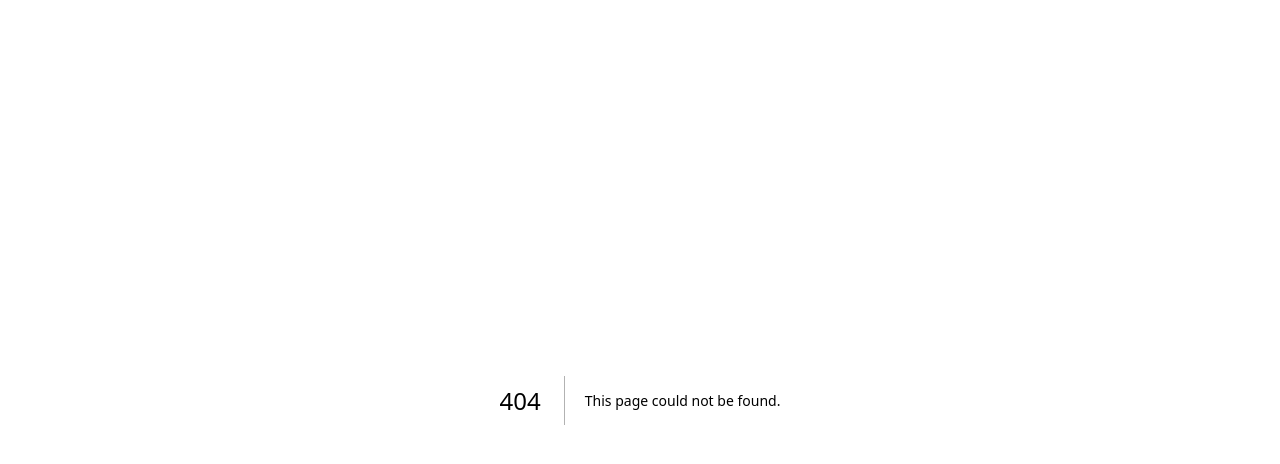
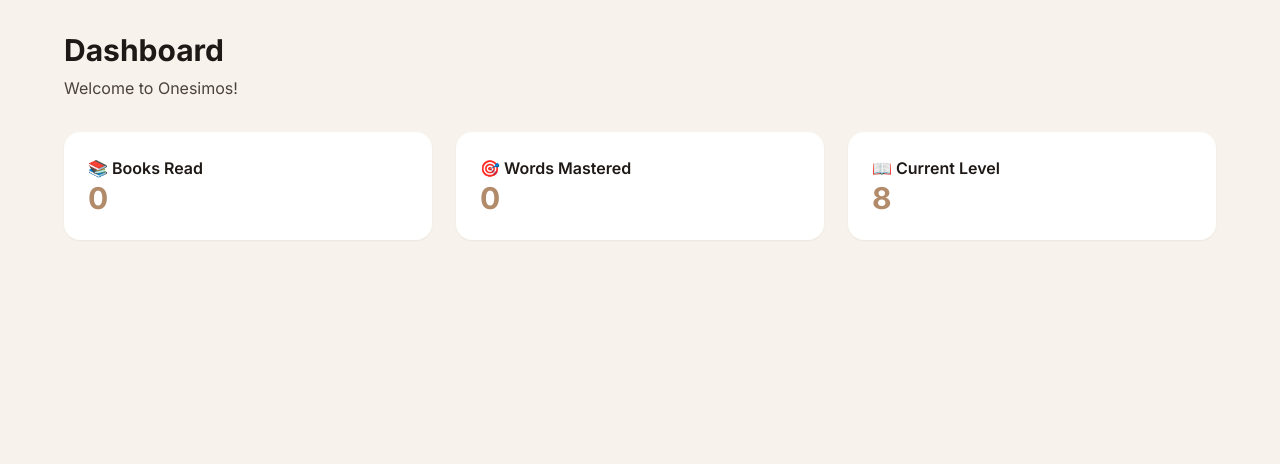
Before and after one commit to onesimoss/onesimos, a Next.js app: page /dashboard in a window 1280 px wide. Before the commit this address had no page. Shown: the top 464 px of the page. Built offline with nearby package versions, Linux system fonts and the light colour scheme.

Commit message:
Add dashboard page

```diff
--- /dev/null
+++ b/app/dashboard/page.tsx
@@ -0,0 +1,24 @@
+export default function Dashboard() {
+  return (
+    <main className="min-h-screen bg-[#f7f2eb] p-8">
+      <div className="max-w-6xl mx-auto">
+        <h1 className="text-3xl font-bold text-[#1e1916]">Dashboard</h1>
+        <p className="text-[#4a423b] mt-2">Welcome to Onesimos!</p>
+        <div className="mt-8 grid grid-cols-1 md:grid-cols-3 gap-6">
+          <div className="bg-white p-6 rounded-2xl shadow-sm">
+            <h2 className="font-semibold">📚 Books Read</h2>
+            <p className="text-3xl font-bold text-[#b28b6a]">0</p>
+          </div>
+          <div className="bg-white p-6 rounded-2xl shadow-sm">
+            <h2 className="font-semibold">🎯 Words Mastered</h2>
+            <p className="text-3xl font-bold text-[#b28b6a]">0</p>
+          </div>
+          <div className="bg-white p-6 rounded-2xl shadow-sm">
+            <h2 className="font-semibold">📖 Current Level</h2>
+            <p className="text-3xl font-bold text-[#b28b6a]">8</p>
+          </div>
+        </div>
+      </div>
+    </main>
+  );
+}
```
